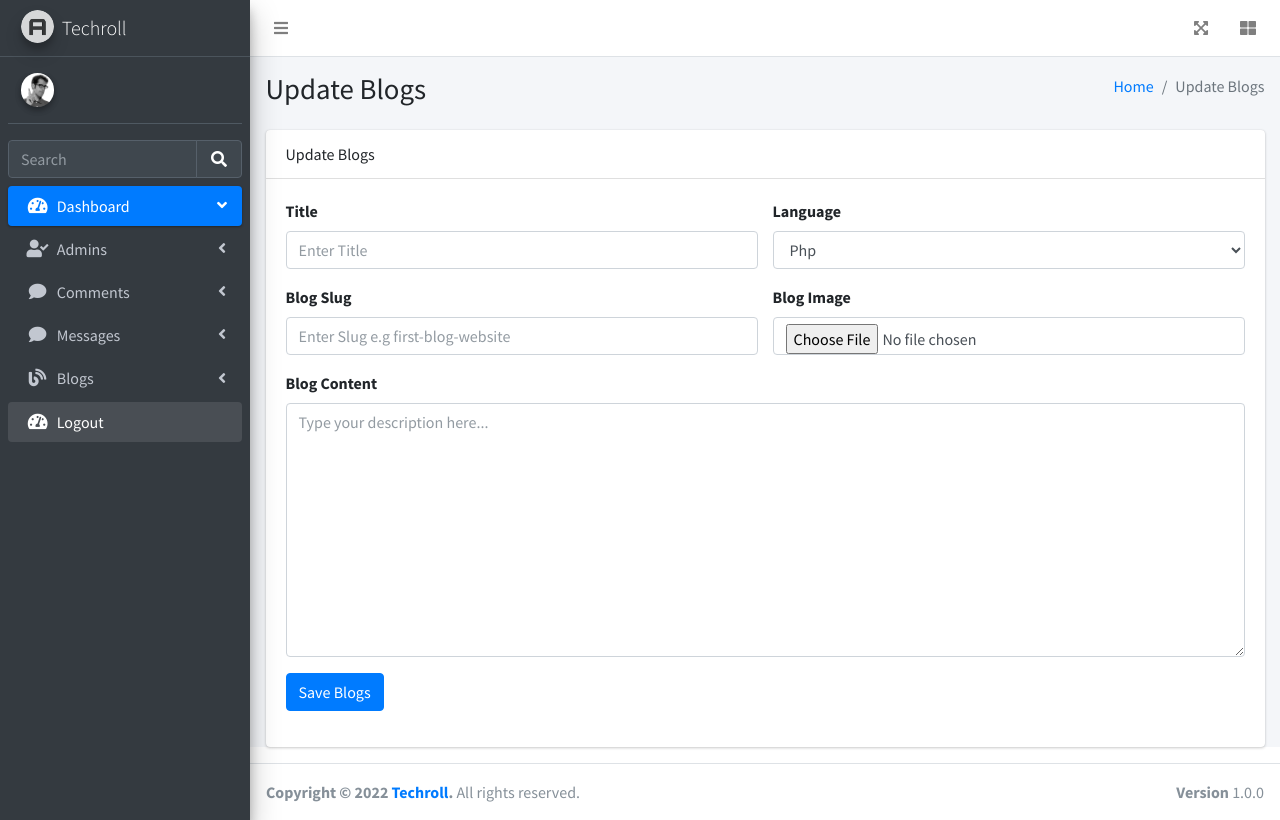
After one commit to uhuru-rawlings/techroll-admin, a PHP site: page /Techroll/blogs/manage-blogs.php in a window 1280 px wide. The commit adds this page. Run offline with PHP 8.4, Linux system fonts and the light colour scheme; the visitor is signed in with stand-in values (Sample User, id 1); data that the repository does not hold is empty; some libraries are stand-ins or nearby versions.

Commit message:
added blogs section and methods

```diff
--- /dev/null
+++ b/assets/css/custom.css
@@ -0,0 +1,3 @@
+.form-control{
+    height: 45px;
+}
--- /dev/null
+++ b/assets/js/setSlug.js
@@ -0,0 +1,4 @@
+document.getElementById("blog_title").addEventListener("change", () => {
+    var target = document.getElementById("blog_title").value.trim();
+    document.getElementById("blog_slug").value = target.replaceAll(" ",'-').toLowerCase();
+});
--- /dev/null
+++ b/blogs/manage-blogs.php
@@ -0,0 +1,154 @@
+<?php
+  include_once("../config.php");
+  include_once("../database/Database.php");
+  include_once("../models/Registration.php");
+  if(!isset($_SESSION['adminuser'])){
+    header("Location: ../index.php");
+  }
+?>
+<!DOCTYPE html>
+<html lang="en">
+<head>
+  <meta charset="utf-8">
+  <meta name="viewport" content="width=device-width, initial-scale=1">
+  <title>Hijama | Create Admins</title>
+
+  <!-- Google Font: Source Sans Pro -->
+  <link rel="stylesheet" href="https://fonts.googleapis.com/css?family=Source+Sans+Pro:300,400,400i,700&display=fallback">
+  <!-- Font Awesome Icons -->
+  <link rel="stylesheet" href="../plugins/fontawesome-free/css/all.min.css">
+  <!-- IonIcons -->
+  <link rel="stylesheet" href="https://code.ionicframework.com/ionicons/2.0.1/css/ionicons.min.css">
+  <!-- Theme style -->
+  <link rel="stylesheet" href="../dist/css/adminlte.min.css">
+  <link rel="stylesheet" href="../assets/css/style.css">
+</head>
+<!--
+`body` tag options:
+
+  Apply one or more of the following classes to to the body tag
+  to get the desired effect
+
+  * sidebar-collapse
+  * sidebar-mini
+-->
+<body class="hold-transition sidebar-mini">
+<div class="wrapper">
+  <!-- Navbar -->
+  <?php
+    include_once("../includes/topnav.php");
+  ?>
+  <!-- /.navbar -->
+
+  <!-- Main Sidebar Container -->
+  <?php
+    include_once("../includes/sidenav.php");
+  ?>
+
+  <!-- Content Wrapper. Contains page content -->
+  <div class="content-wrapper">
+    <!-- Content Header (Page header) -->
+    <div class="content-header">
+      <div class="container-fluid">
+        <div class="row mb-2">
+          <div class="col-sm-6">
+            <h1 class="m-0">Update Blogs</h1>
+          </div><!-- /.col -->
+          <div class="col-sm-6">
+            <ol class="breadcrumb float-sm-right">
+              <li class="breadcrumb-item"><a href="<?php echo BASE_URL.'dashboard.php' ?>">Home</a></li>
+              <li class="breadcrumb-item active">Update Blogs</li>
+            </ol>
+          </div><!-- /.col -->
+        </div><!-- /.row -->
+      </div><!-- /.container-fluid -->
+    </div>
+    <!-- /.content-header -->
+
+    <!-- Main content -->
+    <div class="content">
+      <div class="container-fluid">
+        <div class="card">
+            <div class="card-header">Update Blogs</div>
+            <div class="card-body">
+                <form action="create-products-func.php" class="form" method="post" enctype="multipart/form-data">
+                <?php
+                    if(isset($_GET['success'])){
+                        echo "<div class='alert alert-success'>{$_GET['success']}</div>";
+                    }else if(isset($_GET['error'])){
+                        echo "<div class='alert alert-danger'>{$_GET['error']}</div>";
+                    }
+                ?>
+                    <div class="row">
+                        <div class="col-sm-6 form-group">
+                            <label for="blog_title">Title</label>
+                            <input type="text" name="blog_title" id="blog_title" class="form-control" placeholder="Enter Title">
+                        </div>
+                        <div class="col-sm-6 form-group">
+                            <label for="blog_language">Language</label>
+                            <select name="blog_language" id="blog_language" class="form-control">
+                                <option value="Php">Php</option>
+                                <option value="Angular">Angular</option>
+                                <option value="Django">Django</option>
+                                <option value="React">React</option>
+                            </select>
+                        </div>
+                    </div>
+                    <div class="row">
+                        <div class="col-sm-6 form-group">
+                            <label for="blog_slug">Blog Slug</label>
+                            <input type="text" name="blog_slug" id="blog_slug" class="form-control" placeholder="Enter Slug e.g first-blog-website" required>
+                        </div>
+                        <div class="col-sm-6 form-group">
+                            <label for="blog_image">Blog Image</label>
+                            <input type="file" name="blog_image" id="blog_image" class="form-control" placeholder="Upload Blog Image" required>
+                        </div>
+                    </div>
+                    <div class="form-group">
+                        <label for="description">Blog Content</label>
+                        <textarea name="description" id="description" cols="30" rows="10" class="form-control" placeholder="Type your description here..." required></textarea>
+                    </div>
+                    <div class="form-group">
+                        <input type="submit" value="Save Blogs" name="save" class="btn btn-primary">
+                    </div>
+                </form>
+            </div>
+        </div>
+        <!-- /.row -->
+      </div>
+      <!-- /.container-fluid -->
+    </div>
+    <!-- /.content -->
+  </div>
+  <!-- /.content-wrapper -->
+
+  <!-- Control Sidebar -->
+  <aside class="control-sidebar control-sidebar-dark">
+    <!-- Control sidebar content goes here -->
+  </aside>
+  <!-- /.control-sidebar -->
+
+  <!-- Main Footer -->
+  <?php
+    include_once("../includes/footer.php");
+  ?>
+</div>
+<!-- ./wrapper -->
+
+<!-- REQUIRED SCRIPTS -->
+<script src="../assets/js/setSlug.js"></script>
+<!-- jQuery -->
+<script src="../plugins/jquery/jquery.min.js"></script>
+<!-- Bootstrap -->
+<script src="../plugins/bootstrap/js/bootstrap.bundle.min.js"></script>
+<!-- AdminLTE -->
+<script src="../dist/js/adminlte.js"></script>
+
+<!-- OPTIONAL SCRIPTS -->
+<script src="../plugins/chart.js/Chart.min.js"></script>
+<!-- AdminLTE for demo purposes -->
+<script src="../dist/js/demo.js"></script>
+<!-- AdminLTE dashboard demo (This is only for demo purposes) -->
+<script src="../dist/js/pages/dashboard3.js"></script>
+</body>
+</html>
--- a/includes/sidenav.php
+++ b/includes/sidenav.php
@@ -2,7 +2,7 @@
     <!-- Brand Logo -->
     <a href="<?php echo BASE_URL.'dashboard.php' ?>" class="brand-link">
       <img src="<?php echo BASE_URL.'dist/img/AdminLTELogo.png' ?>" alt="Hijama Logo" class="brand-image img-circle elevation-3" style="opacity: .8">
-      <span class="brand-text font-weight-light">Hijama</span>
+      <span class="brand-text font-weight-light">Techroll</span>
     </a>
 
     <!-- Sidebar -->
@@ -79,9 +79,9 @@
           </li>
           <li class="nav-item">
             <a href="#" class="nav-link">
-              <i class="nav-icon fas fa-user-check"></i>
+              <i class="nav-icon fas fa-comment"></i>
               <p>
-                Category
+                Comments
                 <i class="right fas fa-angle-left"></i>
               </p>
             </a>
@@ -89,33 +89,58 @@
               <li class="nav-item">
                 <a href="<?php echo BASE_URL.'category/manage-category.php' ?>" class="nav-link">
                   <i class="far fa-circle nav-icon"></i>
-                  <p>Manage categs</p>
+                  <p>Manage comments</p>
                 </a>
               </li>
             </ul>
           </li>
           <li class="nav-item">
             <a href="#" class="nav-link">
-              <i class="nav-icon fas fa-user-check"></i>
+              <i class="nav-icon fas fa-comment"></i>
               <p>
-                Products
+                Messages
                 <i class="right fas fa-angle-left"></i>
               </p>
             </a>
             <ul class="nav nav-treeview">
               <li class="nav-item">
-                <a href="<?php echo BASE_URL.'products/create-product.php' ?>" class="nav-link">
+                <a href="<?php echo BASE_URL.'category/manage-category.php' ?>" class="nav-link">
+                  <i class="far fa-circle nav-icon"></i>
+                  <p>Manage comments</p>
+                </a>
+              </li>
+            </ul>
+          </li>
+          <li class="nav-item">
+            <a href="#" class="nav-link">
+              <i class="nav-icon fas fa-blog"></i>
+              <p>
+                Blogs
+                <i class="right fas fa-angle-left"></i>
+              </p>
+            </a>
+            <ul class="nav nav-treeview">
+              <li class="nav-item">
+                <a href="<?php echo BASE_URL.'blogs/create-blogs.php' ?>" class="nav-link">
                   <i class="far fa-circle nav-icon"></i>
                   <p>Add Products</p>
                 </a>
               </li>
               <li class="nav-item">
-                <a href="<?php echo BASE_URL.'products/manage-products.php' ?>" class="nav-link">
+                <a href="<?php echo BASE_URL.'blogs/manage-blogs.php' ?>" class="nav-link">
                   <i class="far fa-circle nav-icon"></i>
                   <p>Manage Products</p>
                 </a>
               </li>
             </ul>
+          </li>
+          <li class="nav-item menu-open">
+            <a href="<?php echo BASE_URL.'logout.php' ?>" class="nav-link">
+              <i class="nav-icon fas fa-tachometer-alt"></i>
+              <p>
+                Logout
+              </p>
+            </a>
           </li>
         </ul>
       </nav>
--- a/index.php
+++ b/index.php
@@ -10,6 +10,7 @@
     <link rel="stylesheet" href="https://code.ionicframework.com/ionicons/2.0.1/css/ionicons.min.css">
     <!-- Theme style -->
     <link rel="stylesheet" href="dist/css/adminlte.min.css">
+    <link rel="stylesheet" href="assets/css/custom.css">
     <title>Document</title>
 </head>
 <body>
```
Also changed, not shown: blogs/create-blogs.php (added, +154 -0 lines), logout.php (added, +10 -0 lines), models/Blogs.php (added, +75 -0 lines), models/Categories.php (deleted, +0 -110 lines), models/Products.php (deleted, +0 -77 lines), 1 other file.
